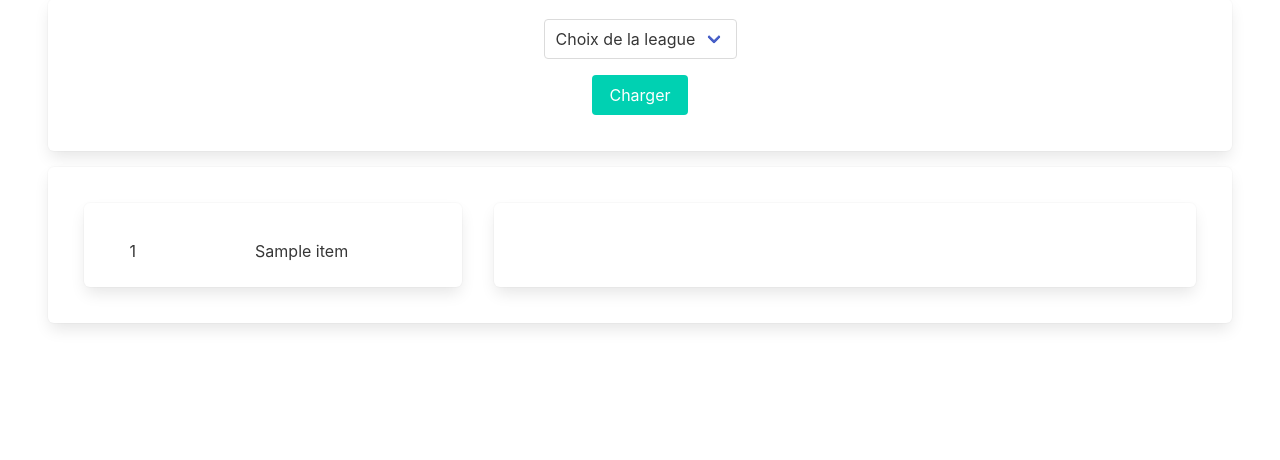
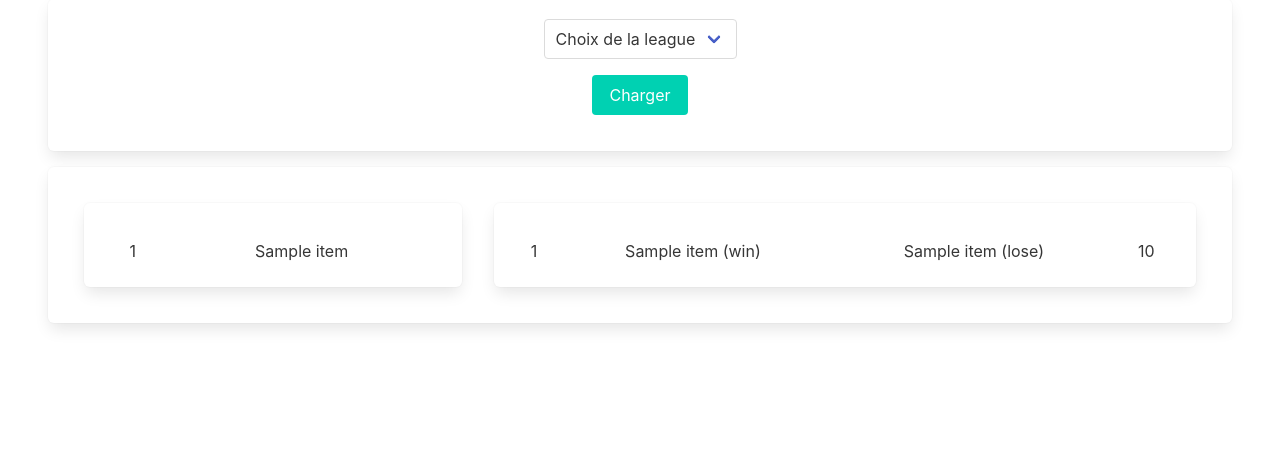
Before and after one commit to LJKhnor/EloRankingSystem, a Flask app: template projet/templates/league.html in a window 1280 px wide. Shown: the part 205-665 px from the top of the page. Run offline with Flask 2, Linux system fonts and the light colour scheme; the template is opened without the code that fills it: most values are stand-ins (such as "Sample title", 1, 10 or a date in 2020); some libraries are stand-ins or nearby versions.

Commit message:
début de la gestion de l'elo et de l'affichage

```diff
--- a/projet/templates/league.html
+++ b/projet/templates/league.html
@@ -57,7 +57,24 @@
 
     <div class="box m-4" style="flex: 1">
         <div class="content has-text-centered ">
-
+            <table class="table is-narrow is-striped">
+                {% for item in ratio_win_lose_html %}
+                <tbody>
+                <td value="{{ item.name }}">
+                    {{ item[0] }}
+                </td>
+                <td value="{{ item.win }}">
+                    {{ item[1] }} (win)
+                </td>
+                <td value="{{ item.lose }}">
+                    {{ item[1] }} (lose)
+                </td>
+                <td value="{{ item.ratio }}">
+                    {{ item[1] / item[1] }}
+                </td>
+                </tbody>
+                {% endfor %}
+            </table>
         </div>
     </div>
 </div>
--- a/projet/views.py
+++ b/projet/views.py
@@ -41,9 +41,13 @@ def league():
         league_id = request.form['league']
         if league_id is not '':
             rankings = league_service.get_league_ranking(league_id)
+            ratio_win_lose = league_service.get_players_ratio(league_id)
             rankings_html = []
+            ratio_win_lose_html = []
             for ranking in rankings:
                 rankings_html.append((ranking['name'], round(ranking['elo'],2)))
+            for ratio in ratio_win_lose:
+                ratio_win_lose_html.append(((ratio['name'], ratio['win'])))
     return render_template('league.html', **locals())
 
 
```
Also changed, not shown: projet/services/league_service.py (+10 -0 lines).
